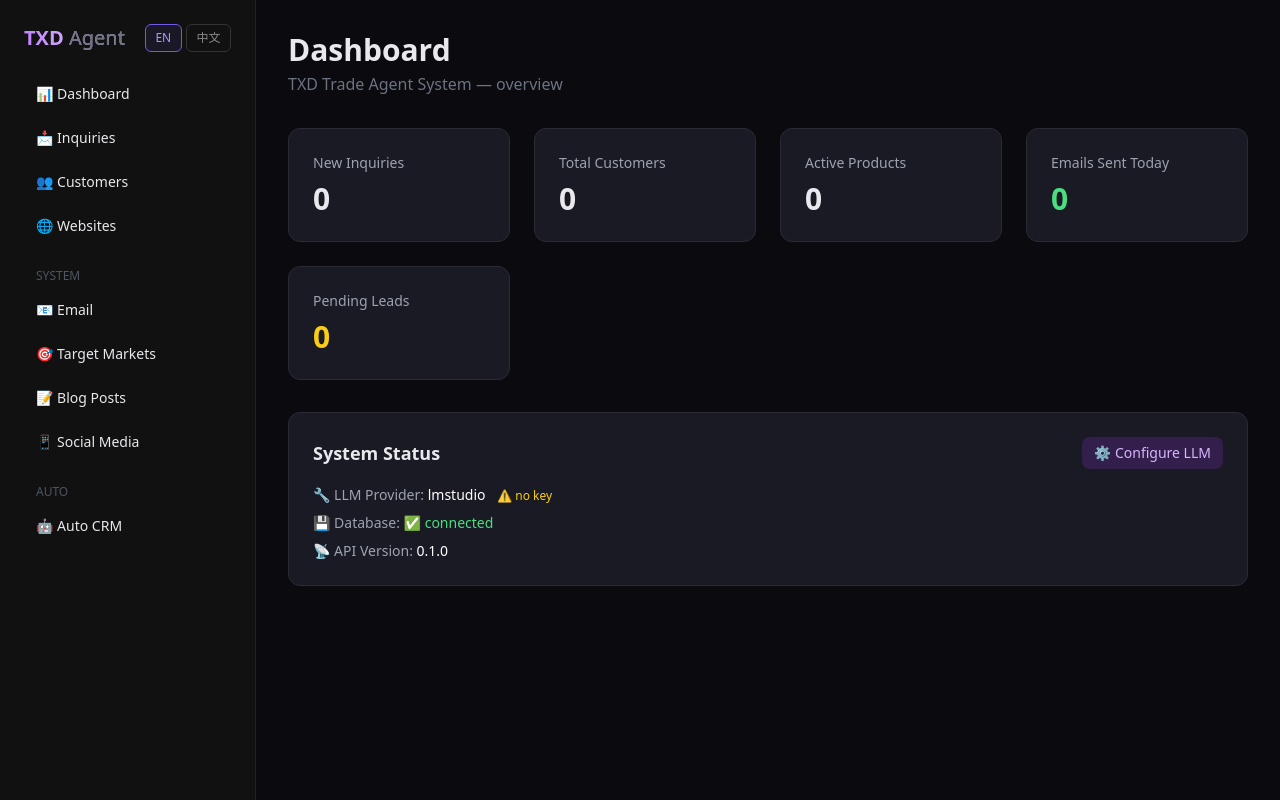
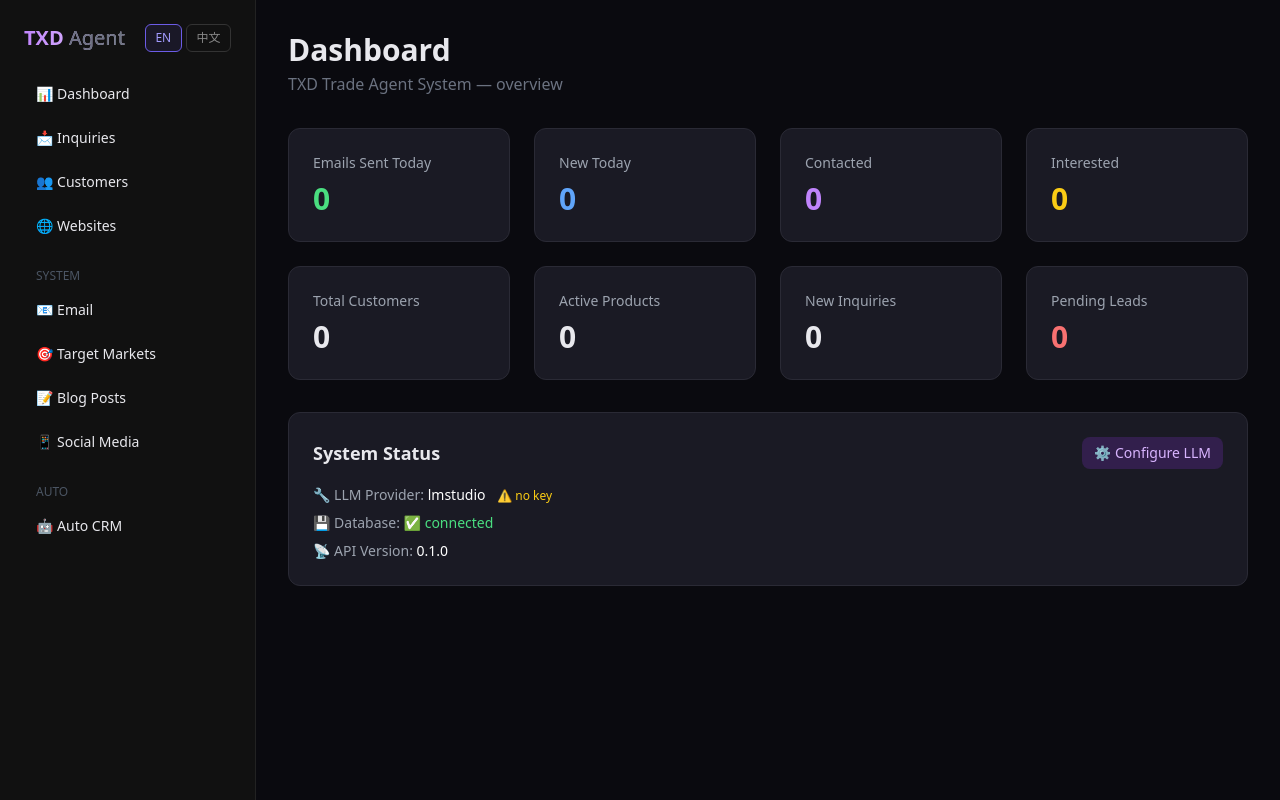
Before and after one commit to Jackzhangj2026/txd-trading, a FastAPI app: page /admin in a window 1280 px wide. Run offline with FastAPI, Linux system fonts and the light colour scheme; data that the repository does not hold is empty; some libraries are stand-ins or nearby versions.

Commit message:
feat: dashboard full stats + i18n Chinese support
- 8 cards in 2 rows: Emails Today/New Today/Contacted/Interested/
  Total Customers/Active Products/Inquiries/Pending Leads
- /api/emails/stats: returns all 6 dashboard metrics
- All labels use {{ _t() }} for EN/CN switching
- i18n.py: added Emails Sent Today, New Today, Interested, Pending Leads

```diff
--- a/backend/admin/i18n.py
+++ b/backend/admin/i18n.py
@@ -21,6 +21,10 @@ I18N = {
     "New Inquiries": {"en": "New Inquiries", "zh": "新询盘"},
     "Total Customers": {"en": "Total Customers", "zh": "客户总数"},
     "Active Products": {"en": "Active Products", "zh": "产品数量"},
+    "Emails Sent Today": {"en": "Emails Sent Today", "zh": "今日发件"},
+    "New Today": {"en": "New Today", "zh": "今日新增"},
+    "Interested": {"en": "Interested", "zh": "意向客户"},
+    "Pending Leads": {"en": "Pending Leads", "zh": "待开发线索"},
     "System Status": {"en": "System Status", "zh": "系统状态"},
     "LLM Provider": {"en": "LLM Provider", "zh": "LLM 提供商"},
     "Database": {"en": "Database", "zh": "数据库"},
--- a/backend/admin/templates/dashboard.html
+++ b/backend/admin/templates/dashboard.html
@@ -7,25 +7,39 @@
 </div>
 
 <div class="grid grid-cols-2 md:grid-cols-4 gap-6 mb-8">
+    <!-- Row 1: Today's activity -->
     <div class="card">
-        <div class="text-gray-400 text-sm">New Inquiries</div>
+        <div class="text-gray-400 text-sm">{{ _t('Emails Sent Today') }}</div>
+        <div class="text-3xl font-bold mt-2 text-green-400" id="emails-today">—</div>
+    </div>
+    <div class="card">
+        <div class="text-gray-400 text-sm">{{ _t('New Today') }}</div>
+        <div class="text-3xl font-bold mt-2 text-blue-400" id="new-today">—</div>
+    </div>
+    <div class="card">
+        <div class="text-gray-400 text-sm">{{ _t('Contacted') }}</div>
+        <div class="text-3xl font-bold mt-2 text-purple-400" id="contacted">—</div>
+    </div>
+    <div class="card">
+        <div class="text-gray-400 text-sm">{{ _t('Interested') }}</div>
+        <div class="text-3xl font-bold mt-2 text-yellow-400" id="interested">—</div>
+    </div>
+    <!-- Row 2: Overall stats -->
+    <div class="card">
+        <div class="text-gray-400 text-sm">{{ _t('Total Customers') }}</div>
+        <div class="text-3xl font-bold mt-2" id="customer-count">—</div>
+    </div>
+    <div class="card">
+        <div class="text-gray-400 text-sm">{{ _t('Active Products') }}</div>
+        <div class="text-3xl font-bold mt-2" id="product-count">—</div>
+    </div>
+    <div class="card">
+        <div class="text-gray-400 text-sm">{{ _t('New Inquiries') }}</div>
         <div class="text-3xl font-bold mt-2" id="inquiry-count">—</div>
     </div>
     <div class="card">
-        <div class="text-gray-400 text-sm">Total Customers</div>
-        <div class="text-3xl font-bold mt-2" id="customer-count">—</div>
-    </div>
-    <div class="card">
-        <div class="text-gray-400 text-sm">Active Products</div>
-        <div class="text-3xl font-bold mt-2" id="product-count">—</div>
-    </div>
-    <div class="card">
-        <div class="text-gray-400 text-sm">Emails Sent Today</div>
-        <div class="text-3xl font-bold mt-2 text-green-400" id="emails-today">—</div>
-    </div>
-    <div class="card">
-        <div class="text-gray-400 text-sm">Pending Leads</div>
-        <div class="text-3xl font-bold mt-2 text-yellow-400" id="pending-leads">—</div>
+        <div class="text-gray-400 text-sm">{{ _t('Pending Leads') }}</div>
+        <div class="text-3xl font-bold mt-2 text-red-400" id="pending-leads">—</div>
     </div>
 </div>
 
@@ -111,17 +125,17 @@ fetch('/api/customers')
     .then(d => document.getElementById('customer-count').textContent = d.total)
     .catch(() => document.getElementById('customer-count').textContent = '0');
 
-// Email stats
+// Email + customer stats
 fetch('/api/emails/stats')
     .then(r => r.json())
     .then(d => {
         document.getElementById('emails-today').textContent = d.today_sent || 0;
         document.getElementById('pending-leads').textContent = d.pending_leads || 0;
+        document.getElementById('new-today').textContent = d.new_today || 0;
+        document.getElementById('contacted').textContent = d.contacted || 0;
+        document.getElementById('interested').textContent = d.interested || 0;
     })
-    .catch(() => {
-        document.getElementById('emails-today').textContent = '—';
-        document.getElementById('pending-leads').textContent = '—';
-    });
+    .catch(() => {});
 
 // ─── LLM Config Modal ────────────────────────────────────────────────
 async function showLLMConfig() {
--- a/backend/routers/emails.py
+++ b/backend/routers/emails.py
@@ -201,18 +201,39 @@ async def send_email(data: SendEmailRequest, db: AsyncSession = Depends(get_db))
 
 @router.get("/stats")
 async def email_stats(db: AsyncSession = Depends(get_db)):
-    """Today's email stats for dashboard."""
+    """Dashboard stats: today's emails, new leads, contacted, interested."""
     from datetime import date
     today = date.today().isoformat()
+
     sent = (await db.execute(
         select(func.count()).select_from(EmailLog).where(EmailLog.sent_at >= today)
     )).scalar() or 0
+
+    new_today = (await db.execute(
+        select(func.count()).select_from(Customer).where(Customer.created_at >= today)
+    )).scalar() or 0
+
+    contacted = (await db.execute(
+        select(func.count()).select_from(Customer).where(Customer.status == "contacted")
+    )).scalar() or 0
+
+    interested = (await db.execute(
+        select(func.count()).select_from(Customer).where(Customer.status == "interested")
+    )).scalar() or 0
+
     pending = (await db.execute(
         select(func.count()).select_from(Customer).where(
             Customer.status == "lead", Customer.email == ""
         )
     )).scalar() or 0
-    return {"today_sent": sent, "pending_leads": pending}
+
+    return {
+        "today_sent": sent,
+        "new_today": new_today,
+        "contacted": contacted,
+        "interested": interested,
+        "pending_leads": pending,
+    }
 
 
 # === Check / Test ===
```
